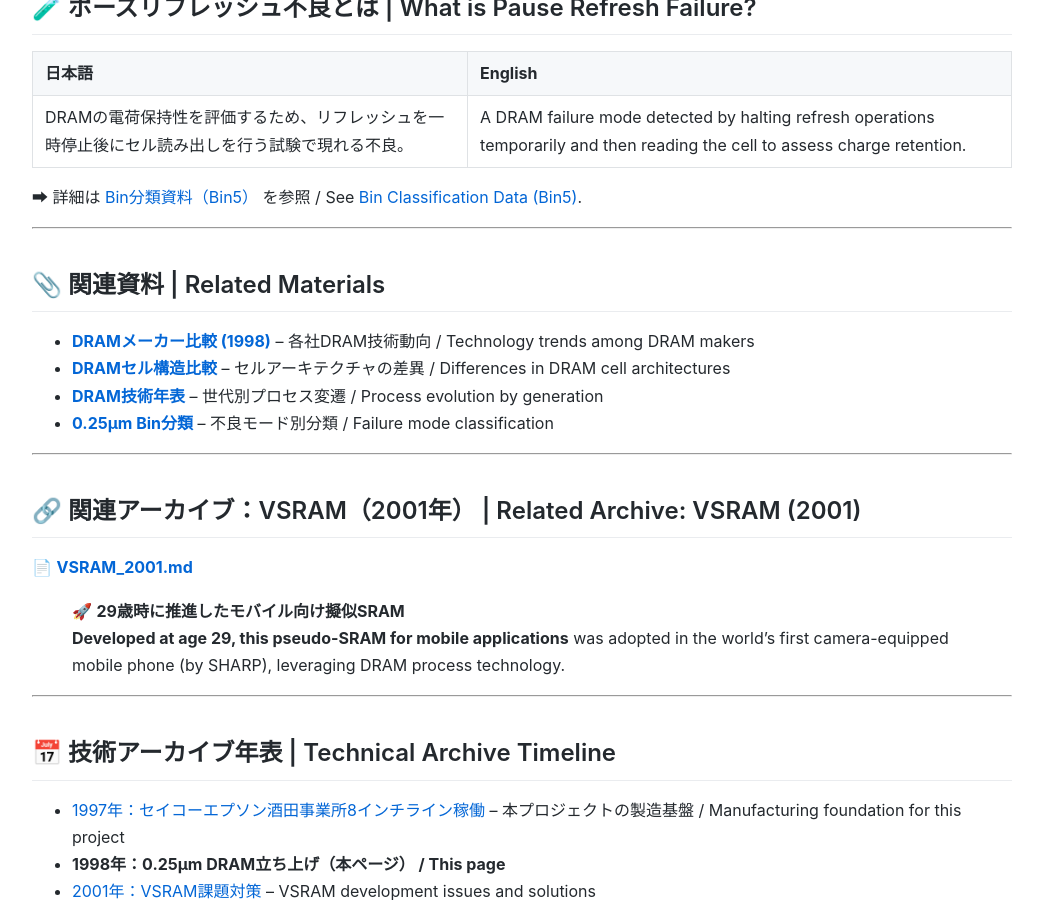
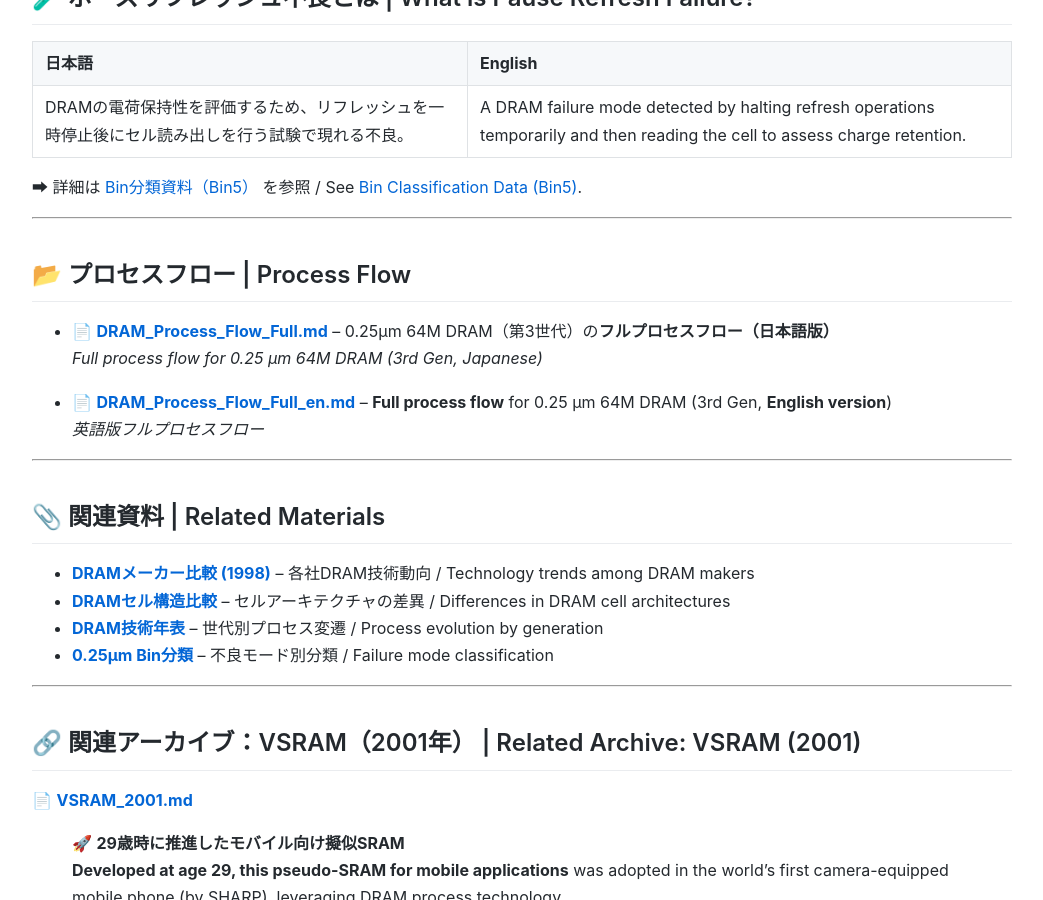
Before and after one commit to Samizo-AITL/Edusemi-Plus, a Jekyll site: the page built from archive/in1998/DRAM_Startup_64M_1998.md, in a window 1280 px wide and 900 px high, scrolled down 2423 px. Shown: the whole window, without its empty margins (118-1161 px from the left). Built offline with Jekyll 4.4.1, drawn with Linux system fonts in a browser that asks for light colours.

Commit message:
Update DRAM_Startup_64M_1998.md

```diff
--- a/archive/in1998/DRAM_Startup_64M_1998.md
+++ b/archive/in1998/DRAM_Startup_64M_1998.md
@@ -3,8 +3,6 @@ layout: default
 title: "64M DRAM 第3世代（0.25μm）立ち上げ記録 （1998）"
 description: "1998年、エプソン酒田工場における64M DRAM（第3世代・0.25μm）技術移管・立ち上げ記録。歩留まり改善や不良解析の実体験を再構成。"
 tags: ["DRAM", "半導体プロセス", "歩留まり改善", "技術移管", "0.25μm"]
----
-
 ---
 
 # 📘 64M DRAM 第3世代（0.25μm）立ち上げ記録 （1998）
@@ -90,6 +88,16 @@ flowchart TB
 
 ---
 
+## 📂 プロセスフロー | Process Flow
+
+- 📄 **[DRAM_Process_Flow_Full.md](./DRAM_Process_Flow_Full.md)** – 0.25μm 64M DRAM（第3世代）の**フルプロセスフロー（日本語版）**
+  *Full process flow for 0.25 μm 64M DRAM (3rd Gen, Japanese)*
+
+- 📄 **[DRAM_Process_Flow_Full_en.md](./DRAM_Process_Flow_Full_en.md)** – **Full process flow** for 0.25 μm 64M DRAM (3rd Gen, **English version**)
+  *英語版フルプロセスフロー*
+
+---
+
 ## 📎 関連資料 | Related Materials
 
 - **[DRAMメーカー比較 (1998)](DRAM_Maker_Comparison_1998.md)** – 各社DRAM技術動向 / Technology trends among DRAM makers
```
